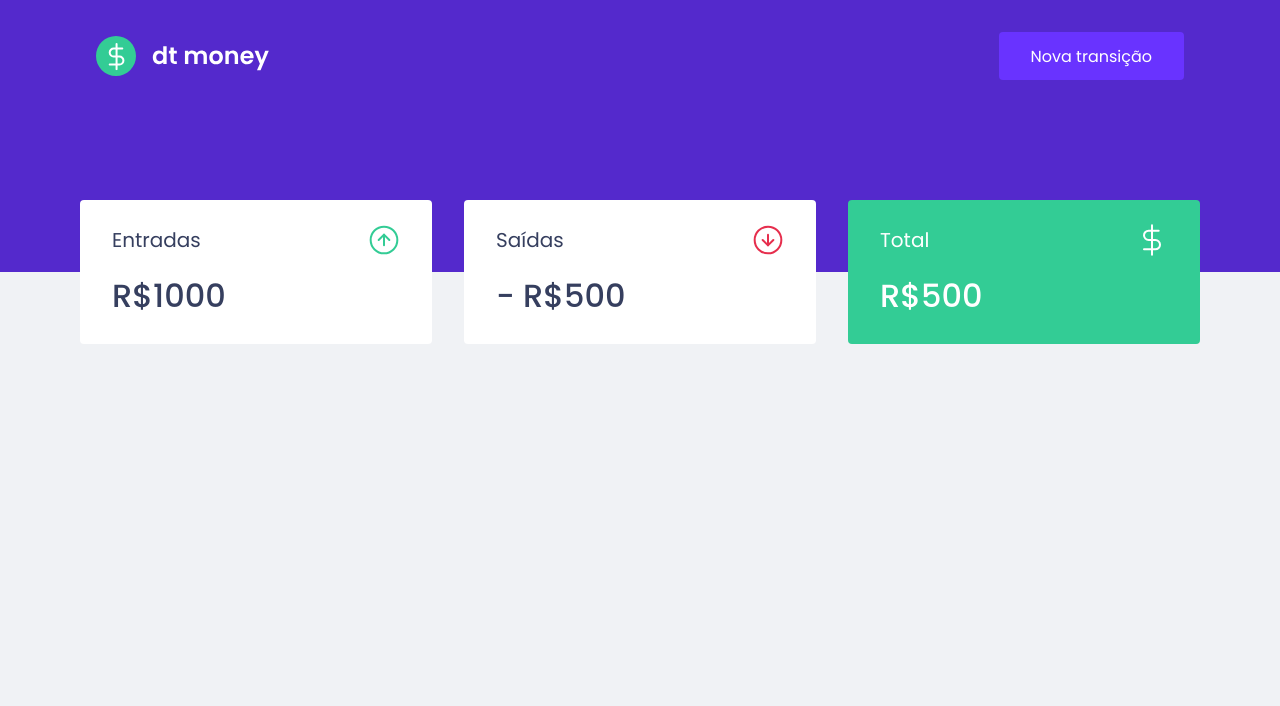
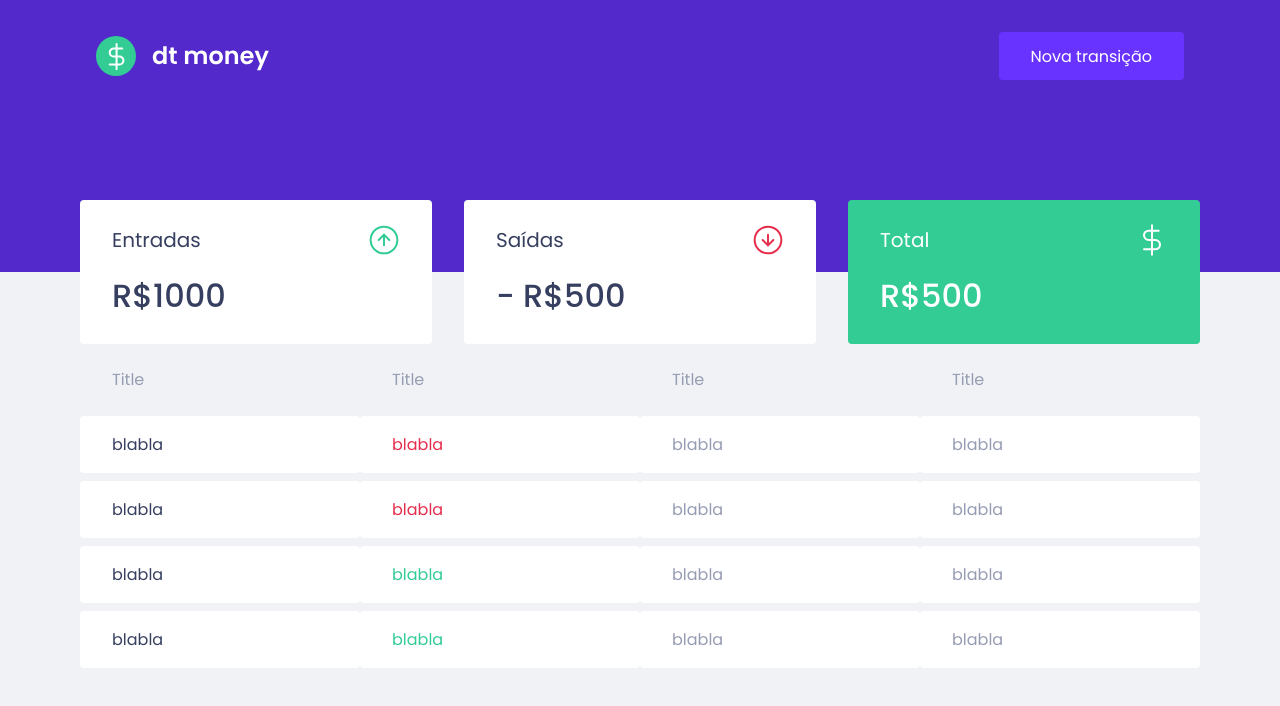
Before and after one commit to marcosdoriguetto/dtmoney, a React (Create React App) app: page / in a window 1280 px wide. Shown: the top 706 px of the page. Built offline with nearby package versions, Linux system fonts and the light colour scheme.

Commit message:
Criação do componente TransactionTable

```diff
--- a/src/components/Dashboard/index.tsx
+++ b/src/components/Dashboard/index.tsx
@@ -1,10 +1,12 @@
 import { Summary } from "../Summary";
+import { TransactionTable } from "../TransactionsTable";
 import { Container } from "./styles";
 
 export function Dashboard() {
   return(
     <Container>
       <Summary />
+      <TransactionTable />
     </Container>
   )
 }
--- /dev/null
+++ b/src/components/TransactionsTable/index.tsx
@@ -0,0 +1,49 @@
+import { Container } from "./styles";
+
+export function TransactionTable() {
+  return(
+    <Container>
+      <table>
+        <thead>
+          <th>Title</th>
+          <th>Title</th>
+          <th>Title</th>
+          <th>Title</th>
+        </thead>
+
+        <tbody>
+          <tr>
+            <td>blabla</td>
+            <td className="withdraw">blabla</td>
+            <td>blabla</td>
+            <td>blabla</td>
+          </tr>
+        </tbody>
+        <tbody>
+          <tr>
+            <td>blabla</td>
+            <td className="withdraw">blabla</td>
+            <td>blabla</td>
+            <td>blabla</td>
+          </tr>
+        </tbody>
+        <tbody>
+          <tr>
+            <td>blabla</td>
+            <td className="deposit">blabla</td>
+            <td>blabla</td>
+            <td>blabla</td>
+          </tr>
+        </tbody>
+        <tbody>
+          <tr>
+            <td>blabla</td>
+            <td className="deposit">blabla</td>
+            <td>blabla</td>
+            <td>blabla</td>
+          </tr>
+        </tbody>
+      </table>
+    </Container>
+  )
+}
--- /dev/null
+++ b/src/components/TransactionsTable/styles.ts
@@ -0,0 +1,39 @@
+import styled from "styled-components";
+
+export const Container = styled.div`
+  max-width: 1120px;
+  margin-top: 0 auto;
+
+  table {
+    width: 100%;
+    border-spacing: 0 0.5rem;
+
+    th {
+      color: var(--text-body);
+      font-weight: 400;
+      padding: 1rem 2rem;
+      text-align: left;
+      line-height: 1.5rem;
+    }
+
+    td {
+      padding: 1rem 2rem;
+      border: 0;
+      background-color: var(--shape);
+      color: var(--text-body);
+      border-radius: 0.25rem;
+
+      &:first-child {
+        color: var(--text-title);
+      }
+
+      &.withdraw {
+        color: var(--red);
+      }
+
+      &.deposit {
+        color: var(--green);
+      }
+    }
+  }
+`
```
